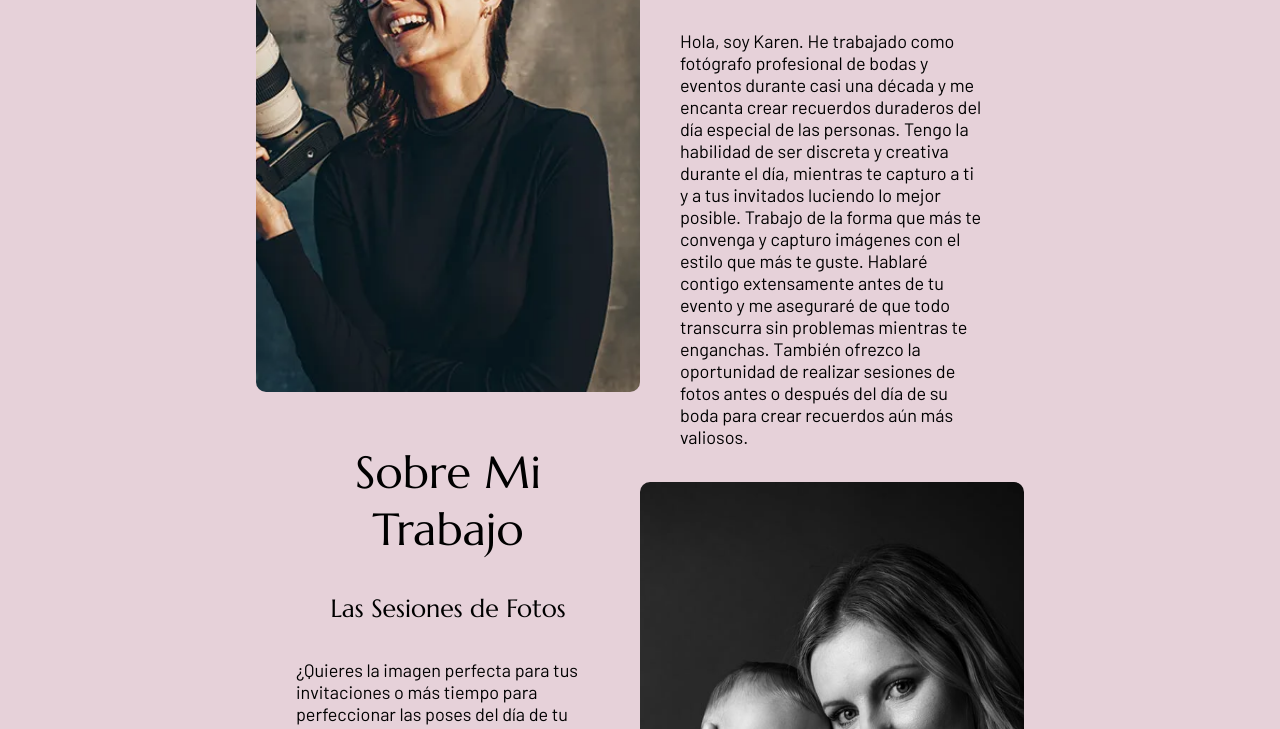
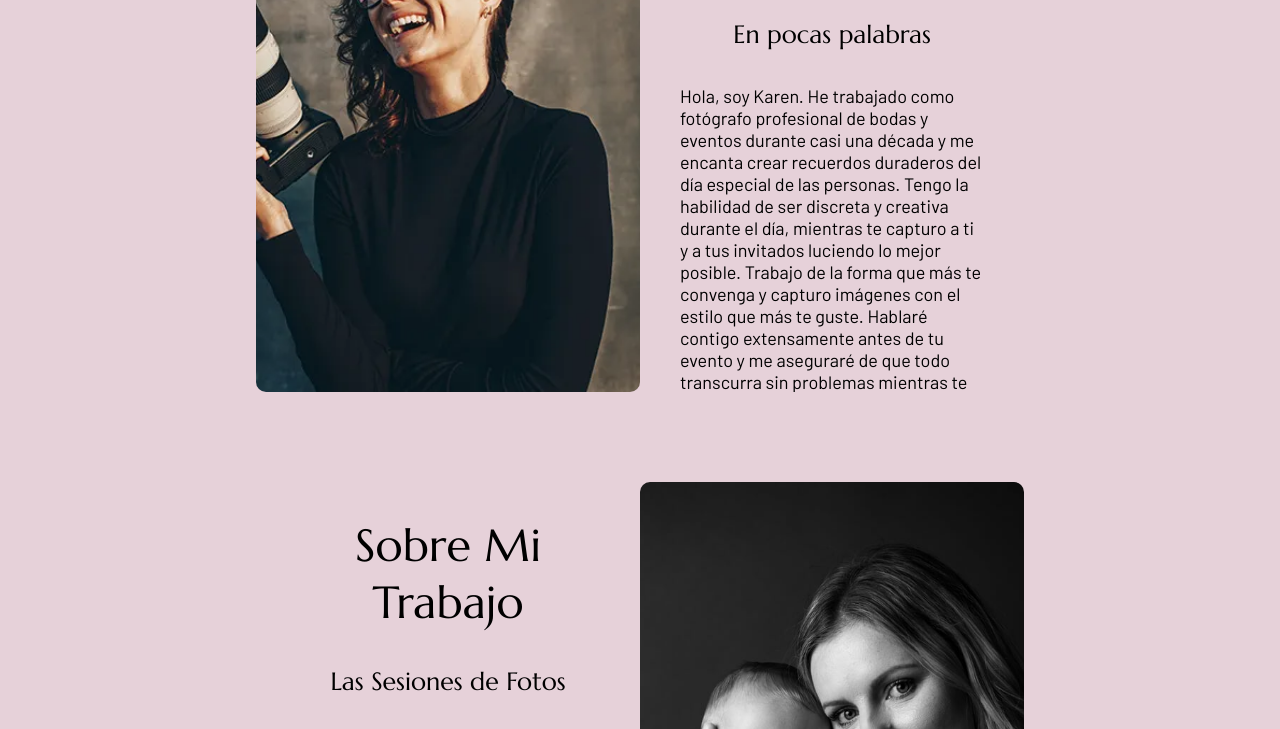
Before and after one commit to Gustii27/Toekank-CD, a plain HTML site: page views/about.html in a window 1280 px wide. Shown: the part 303-1032 px from the top of the page. Drawn offline with Linux system fonts and the light colour scheme; a script that the page names is missing.

Commit message:
correccion de overflow:hidden en about

```diff
--- a/public/css/style.css
+++ b/public/css/style.css
@@ -160,6 +160,8 @@ body, main {
 .contain-text {
     padding: 0px 40px;
     width: 30vw;
+    height: inherit;
+    overflow: hidden;
 }
 
 .contain-text h2, h5 {
```
